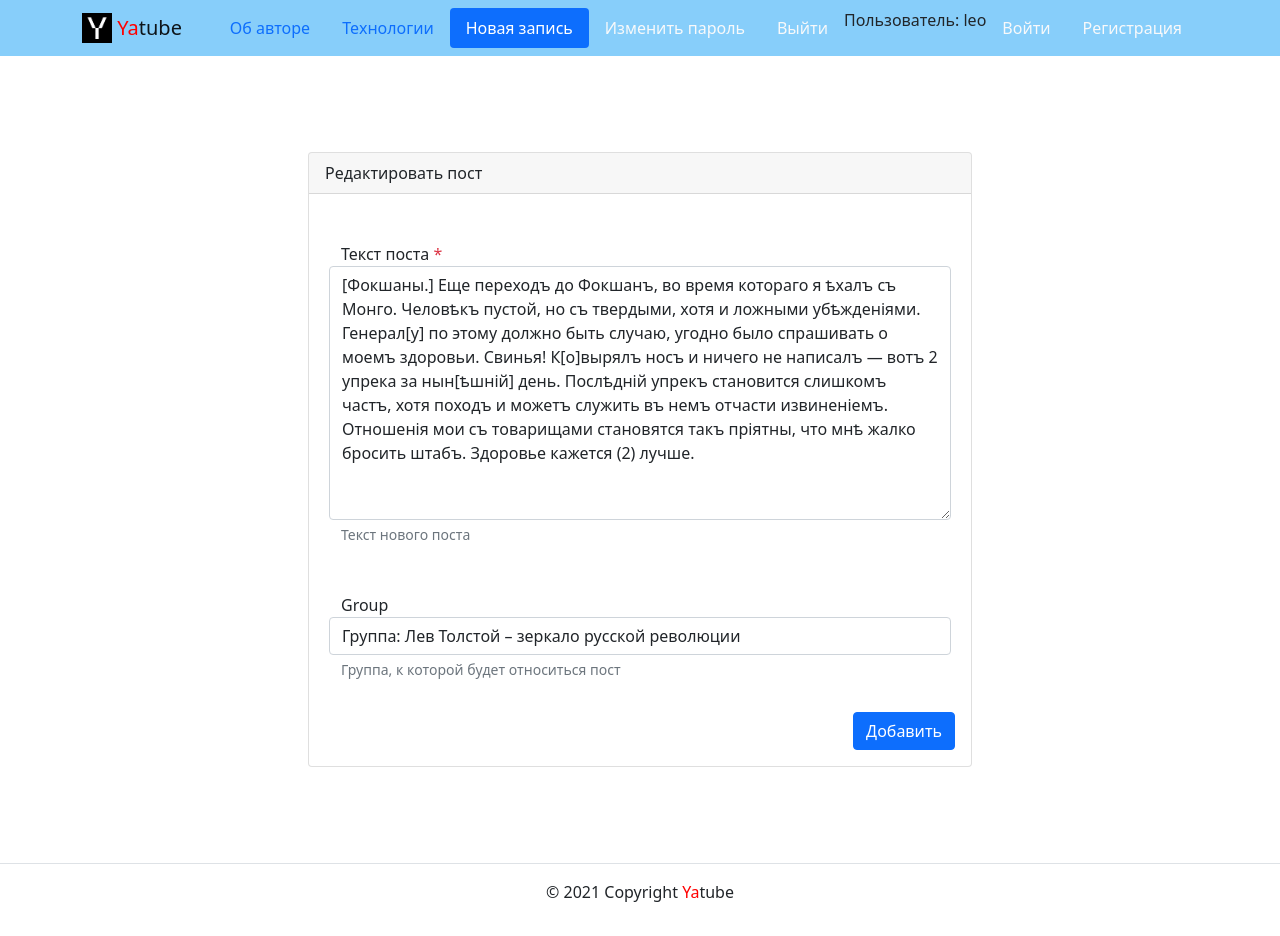
After one commit to DK0894/hw02_community, a Django app: template yatube/templates/posts/update_post.html in a window 1280 px wide. The commit adds this page. Run offline with Django 3.2, Linux system fonts and the light colour scheme; the template is opened without the code that fills it, so the values that code supplies are empty.

Commit message:
Добалена навигация по сайту

```diff
--- a/yatube/posts/urls.py
+++ b/yatube/posts/urls.py
@@ -11,4 +11,5 @@ urlpatterns = [
     path('profile/<str:username>/', views.profile, name='profile'),
     # Просмотр записи
     path('posts/<int:post_id>/', views.post_detail, name='post_detail'),
+    path('posts/create/', views.post_create, name='post_create'),
 ]
--- a/yatube/templates/includes/header.html
+++ b/yatube/templates/includes/header.html
@@ -22,9 +22,13 @@
           <a class="nav-link {% if view_name  == 'about:tech' %}active{% endif %}"
              href="{% url 'about:tech' %}">Технологии</a>
         </li>
+        {% comment %}
+        Проверка авторизации пользователя, для отображения элементов интерфейса
+        {% endcomment %}
         {% if user.is_authenticated %}
         <li class="nav-item">
-          <a class="nav-link" href="<!--  -->">Новая запись</a>
+          <a class="nav-link {% if view_name  == 'posts:post_create' %}active{% endif %}"
+             href="{% url 'posts:post_create' %}">Новая запись</a>
         </li>
         <li class="nav-item">
           <a class="nav-link {% if view_name  == 'users:password_change_form' %}active{% endif %}"
--- /dev/null
+++ b/yatube/templates/posts/update_post.html
@@ -0,0 +1,116 @@
+<!DOCTYPE html>
+<html lang="ru">
+  <head>
+    <meta charset="utf-8">
+    <meta name="viewport" content="width=device-width, initial-scale=1">
+    <link rel="icon" href="../img/fav/fav.ico" type="image">
+    <link rel="apple-touch-icon" sizes="180x180" href="../img/fav/apple-touch-icon.png">
+    <link rel="icon" type="image/png" sizes="32x32" href="../img/fav/favicon-32x32.png">
+    <link rel="icon" type="image/png" sizes="16x16" href="../img/fav/favicon-16x16.png">
+    <meta name="msapplication-TileColor" content="#da532c">
+    <meta name="theme-color" content="#ffffff">
+    <link rel="stylesheet" href="../css/bootstrap.min.css">
+    <title>Редактировать пост</title>
+  </head>
+  <body>
+    <header>
+      <nav class="navbar navbar-light" style="background-color: lightskyblue">
+        <div class="container">
+          <a class="navbar-brand" href="../posts/index.html">
+            <img src="../img/logo.png" width="30" height="30" class="d-inline-block align-top" alt="">
+            <span style="color:red">Ya</span>tube
+          </a>
+          <ul class="nav  nav-pills">
+            <li class="nav-item">
+              <a class="nav-link" href="../about/author.html">
+                Об авторе
+              </a>
+            </li>
+            <li class="nav-item">
+              <a class="nav-link" href="../about/tech.html">
+                Технологии
+              </a>
+            </li>
+            <!-- пункты меню видны только авторизованному пользователю -->
+            <li class="nav-item">
+              <a class="nav-link active" href="post_create.html">
+                Новая запись
+              </a>
+            </li>
+            <li class="nav-item">
+              <a class="nav-link link-light " href="../users/password_change_form.html">
+                Изменить пароль
+              </a>
+            </li>
+            <li class="nav-item">
+              <a class="nav-link link-light" href="../users/logged_out.html">Выйти</a>
+            </li>
+            <li>
+              Пользователь: leo
+            <li>
+            <!-- конец пункты меню видны только авторизованному пользователю -->
+            <!-- пункты меню видны только неавторизованному пользователю -->
+            <li class="nav-item">
+              <a class="nav-link link-light" href="../users/login.html">
+                Войти
+              </a>
+            </li>
+            <li class="nav-item">
+              <a class="nav-link link-light " href="../users/signup.html">Регистрация</a>
+            </li>
+            <!-- конец пункты меню видны только неавторизованному пользователю -->
+          </ul>
+        </div>
+      </nav>
+    </header>
+    <main>
+      <div class="container py-5">
+        <div class="row justify-content-center">
+          <div class="col-md-8 p-5">
+            <div class="card">
+              <div class="card-header">
+                Редактировать пост
+              </div>
+              <div class="card-body">
+                <form method="post" action="post_create.html">
+                  <input type="hidden" name="csrfmiddlewaretoken" value="">
+                  <div class="form-group row my-3 p-3">
+                    <label for="id_text">
+                      Текст поста
+                      <span class="required text-danger" >*</span>
+                    </label>
+                    <textarea name="text" cols="40" rows="10" class="form-control" required id="id_text">[Фокшаны.] Еще переходъ до Фокшанъ, во время котораго я ѣхалъ съ Монго. Человѣкъ пустой, но съ твердыми, хотя и ложными убѣжденіями. Генерал[у] по этому должно быть случаю, угодно было спрашивать о моемъ здоровьи. Свинья! К[о]вырялъ носъ и ничего не написалъ — вотъ 2 упрека за нын[ѣшній] день. Послѣдній упрекъ становится слишкомъ частъ, хотя походъ и можетъ служить въ немъ отчасти извиненіемъ. Отношенія мои съ товарищами становятся такъ пріятны, что мнѣ жалко бросить штабъ. Здоровье кажется (2) лучше.
+                    </textarea>
+                    <small id="id_text-help" class="form-text text-muted">
+                      Текст нового поста
+                    </small>
+                  </div>
+                  <div class="form-group row my-3 p-3">
+                    <label for="id_group">
+                      Group
+                    </label>
+                    <select name="group" class="form-control" id="id_group">
+                      <option value="">---------</option>
+                      <option value="1" selected>Группа: Лев Толстой – зеркало русской революции</option>
+                    </select>
+                    <small id="id_group-help" class="form-text text-muted">
+                      Группа, к которой будет относиться пост
+                    </small>
+                  </div>
+                  <div class="d-flex justify-content-end">
+                    <button type="submit" class="btn btn-primary">
+                      Добавить
+                    </button>
+                  </div>
+                </form>
+              </div>
+            </div>
+          </div>
+        </div>
+      </div>
+    </main>
+    <footer class="border-top text-center py-3">
+      <p>© 2021 Copyright <span style="color:red">Ya</span>tube</p>
+    </footer>
+  </body>
+</html>
```
Also changed, not shown: yatube/posts/forms.py (added, +8 -0 lines), yatube/posts/validators.py (added, +8 -0 lines), yatube/posts/views.py (+16 -1 lines), yatube/templates/posts/post_create.html (added, +53 -0 lines).
